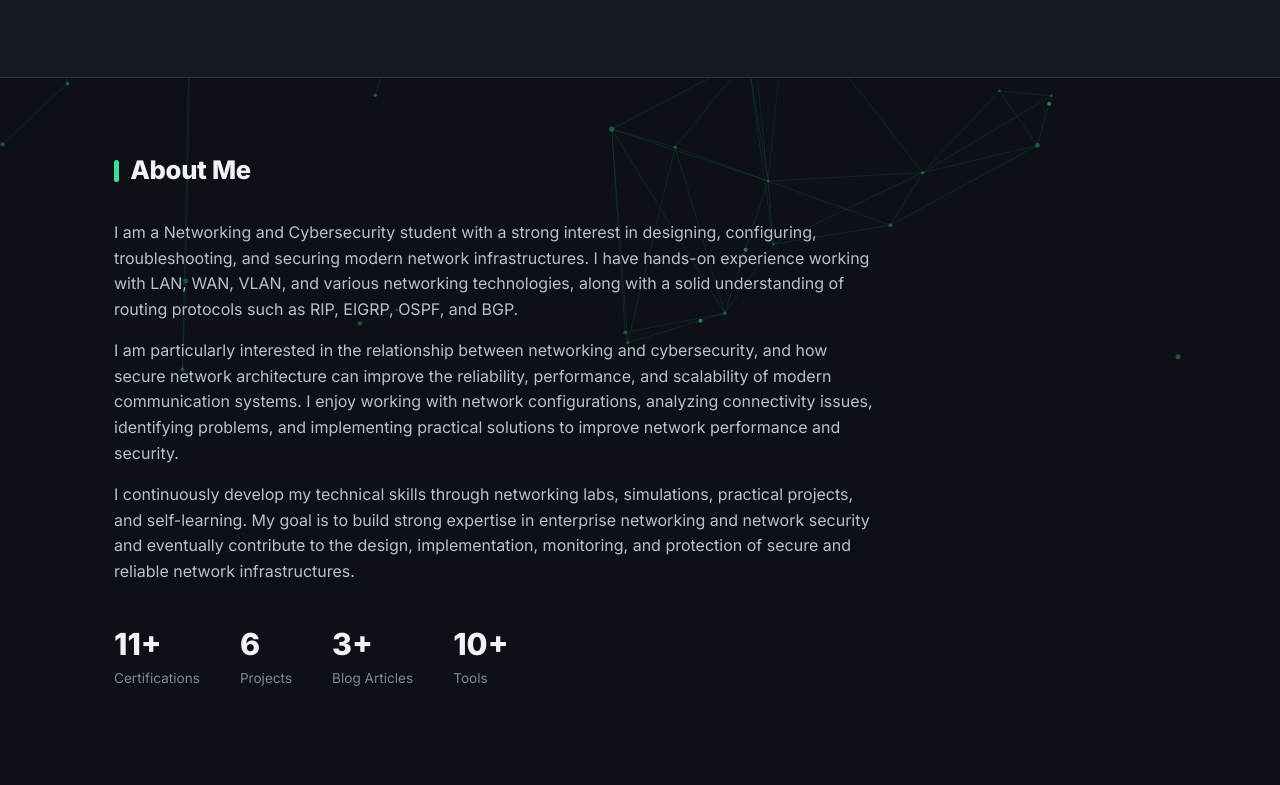
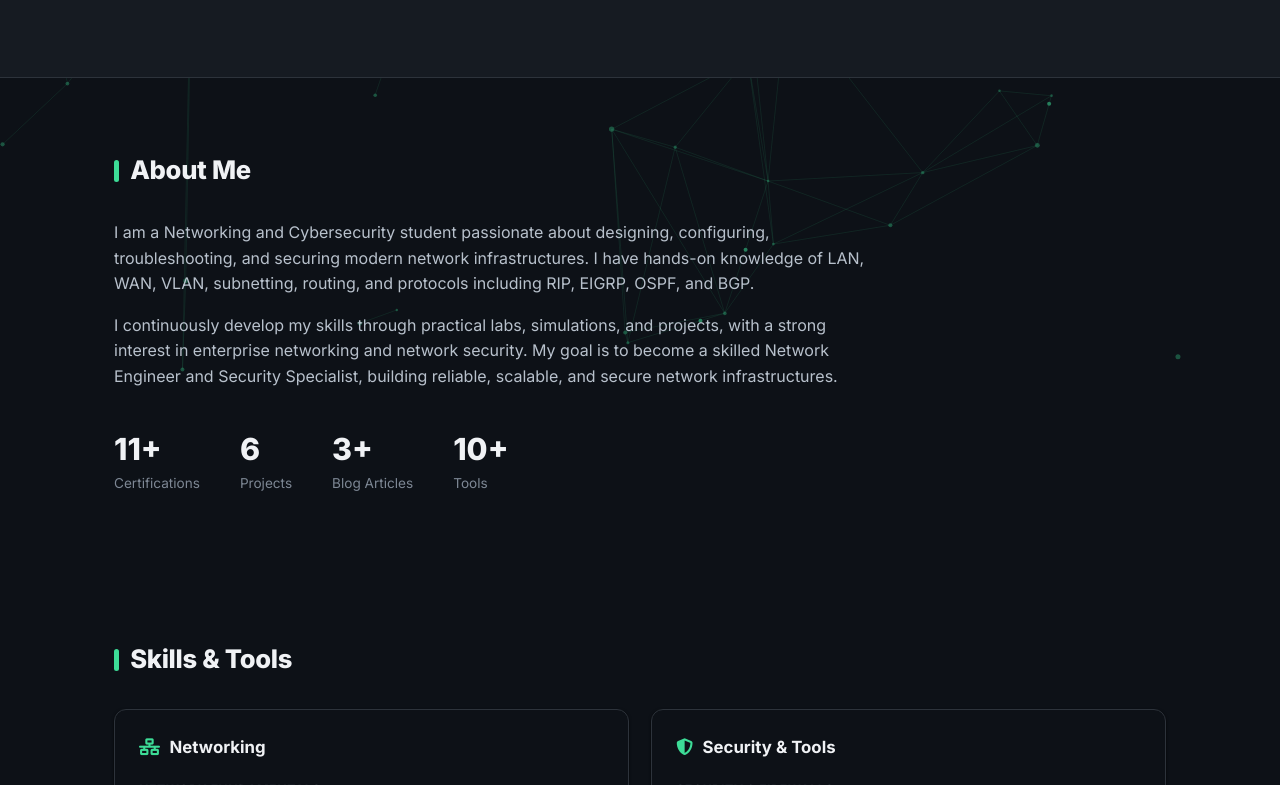
Before and after one commit to pranjalpantalazarus2-dot/Portfolio, a plain HTML site: page index.html in a window 1280 px wide. Shown: the part 414-1199 px from the top of the page. Drawn offline with Linux system fonts and the light colour scheme.

Commit message:
Add files via upload

```diff
--- a/index.html
+++ b/index.html
@@ -481,9 +481,8 @@
         <section id="about">
             <h2 class="section-title">About Me</h2>
             <div class="about-text">
-                <p>I am a Networking and Cybersecurity student with a strong interest in designing, configuring, troubleshooting, and securing modern network infrastructures. I have hands-on experience working with LAN, WAN, VLAN, and various networking technologies, along with a solid understanding of routing protocols such as RIP, EIGRP, OSPF, and BGP.</p>
-                <p>I am particularly interested in the relationship between networking and cybersecurity, and how secure network architecture can improve the reliability, performance, and scalability of modern communication systems. I enjoy working with network configurations, analyzing connectivity issues, identifying problems, and implementing practical solutions to improve network performance and security.</p>
-                <p>I continuously develop my technical skills through networking labs, simulations, practical projects, and self-learning. My goal is to build strong expertise in enterprise networking and network security and eventually contribute to the design, implementation, monitoring, and protection of secure and reliable network infrastructures.</p>
+                <p>I am a Networking and Cybersecurity student passionate about designing, configuring, troubleshooting, and securing modern network infrastructures. I have hands-on knowledge of LAN, WAN, VLAN, subnetting, routing, and protocols including RIP, EIGRP, OSPF, and BGP.</p>
+                <p>I continuously develop my skills through practical labs, simulations, and projects, with a strong interest in enterprise networking and network security. My goal is to become a skilled Network Engineer and Security Specialist, building reliable, scalable, and secure network infrastructures.</p>
             </div>
             <div class="stats">
                 <div class="stat"><div class="num">11+</div><div class="label">Certifications</div></div>
```
